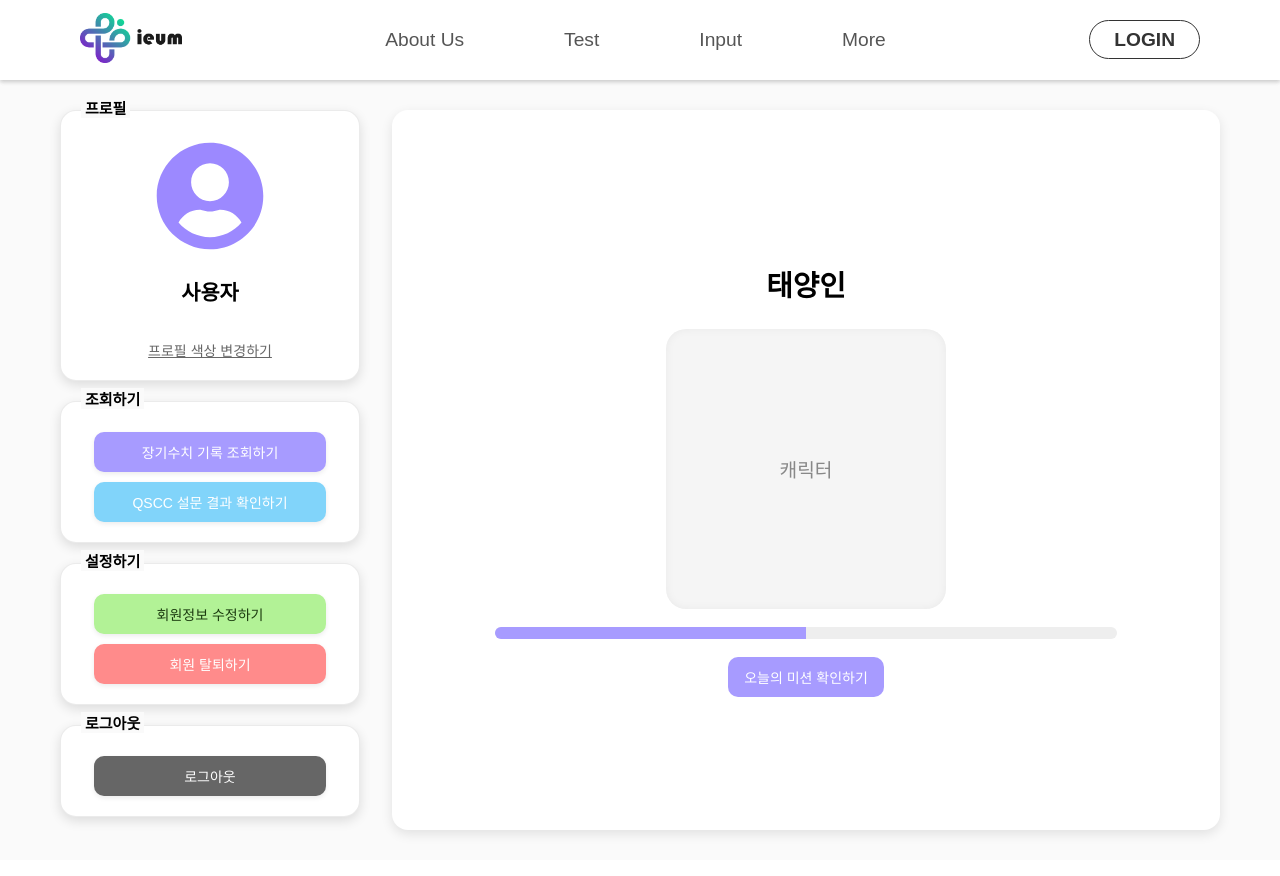
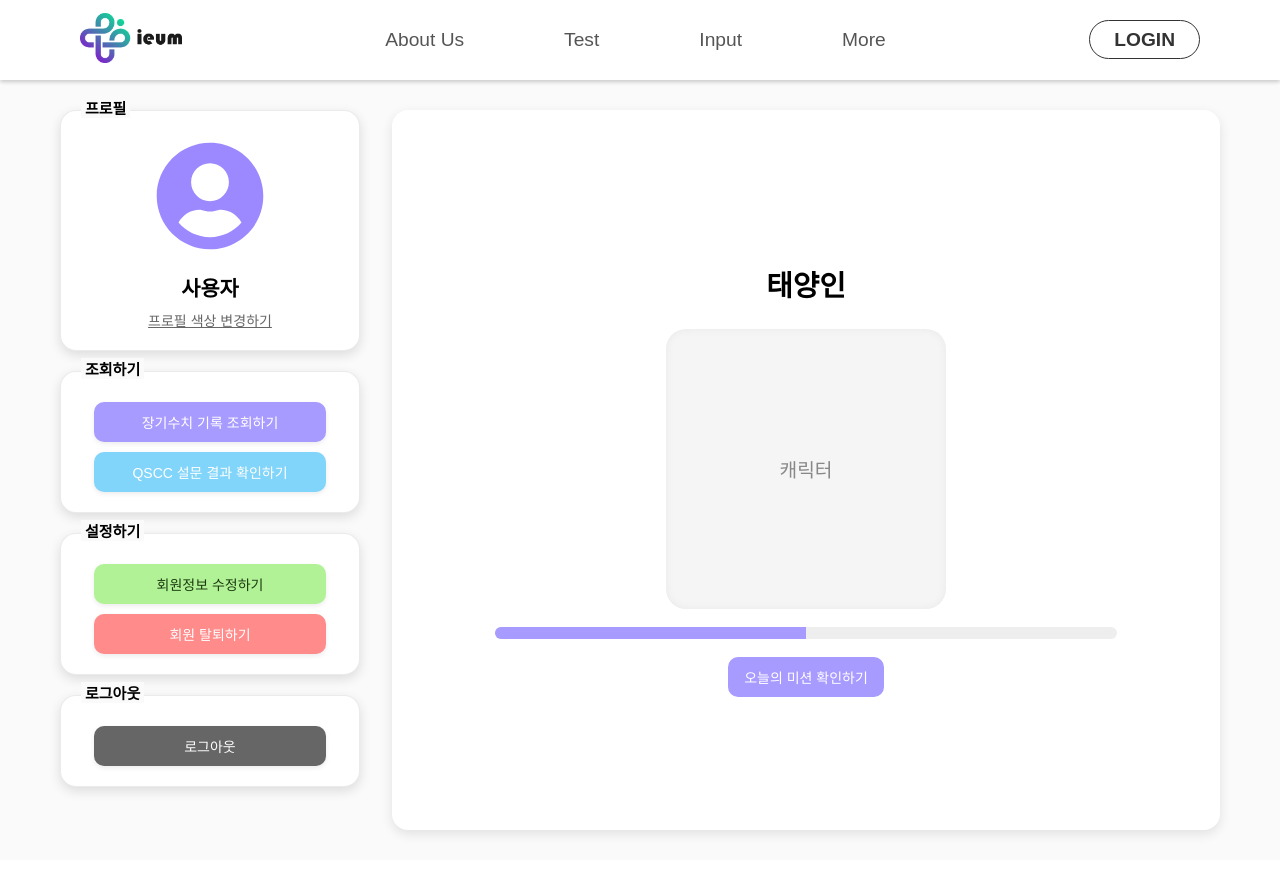
Before and after one commit to hoho715-park/frontend, a React (Vite) app: page /mypage in a window 1280 px wide. Shown: the top 876 px of the page. Built offline with nearby package versions, Linux system fonts and the light colour scheme.

Commit message:
style(ui): 마이페이지 프로필 영역 간격 조정
- 사용자 이름과 '프로필 색상 변경하기' 간 간격 축소
- gap 및 margin 값 최적화로 시각적 균형 향상

```diff
--- a/src/pages/MyPage.css
+++ b/src/pages/MyPage.css
@@ -44,13 +44,14 @@
   background: #fafafa;
 }
 
+/* ✅ 프로필 카드 */
 .mypage-profile-card {
   text-align: center;
   display: flex;
   flex-direction: column;
   justify-content: center;
   align-items: center;
-  gap: 8px;
+  gap: 4px; /* 🔥 기존 8px → 4px로 줄여서 간격 축소 */
 }
 
 .mypage-profile-icon {
@@ -62,12 +63,13 @@
 .mypage-username {
   font-size: 1.3rem;
   font-weight: bold;
+  margin-bottom: 2px; /* 🔥 추가: 프로필 변경 텍스트와 간격 최소화 */
 }
 
 .mypage-change-profile {
   color: #666;
   font-size: 14px;
-  margin-top: 8px;
+  margin-top: 2px; /* 🔥 기존보다 간격 줄임 */
   cursor: pointer;
   text-decoration: underline;
   transition: 0.2s;
@@ -89,7 +91,7 @@
   width: 90%;
 }
 
-/* ✅ 버튼별 색상 구분 */
+/* 버튼별 색상 구분 */
 .mypage-btn:nth-of-type(1) {
   background-color: #a79bff;
 }
@@ -132,6 +134,7 @@
   background-color: #4b4b4b;
 }
 
+/* 메인 콘텐츠 */
 .mypage-main {
   flex: 1;
   background: white;
@@ -181,6 +184,7 @@
   border-radius: 10px;
   overflow: hidden;
 }
+
 .mypage-gauge-fill {
   width: 50%;
   height: 100%;
```
